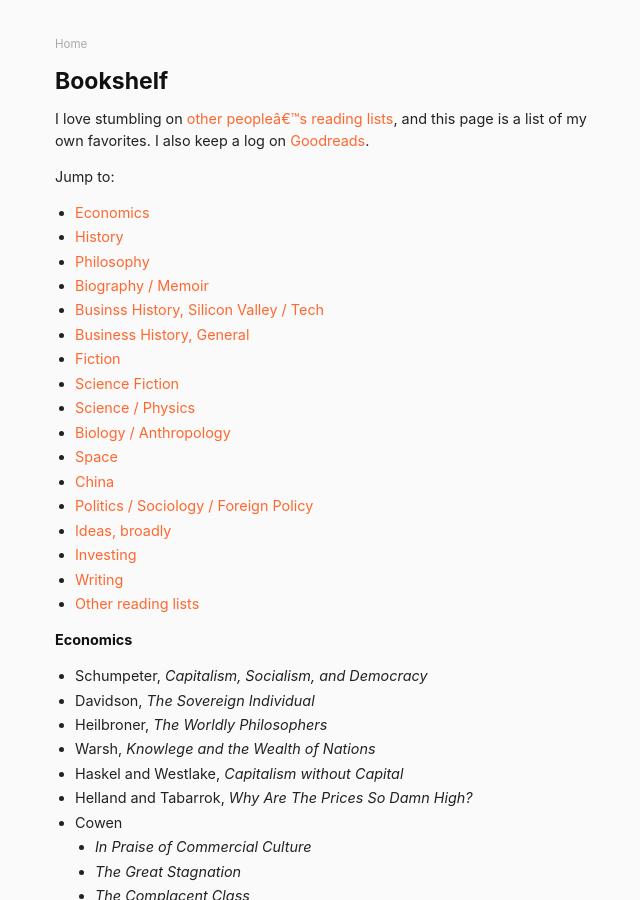
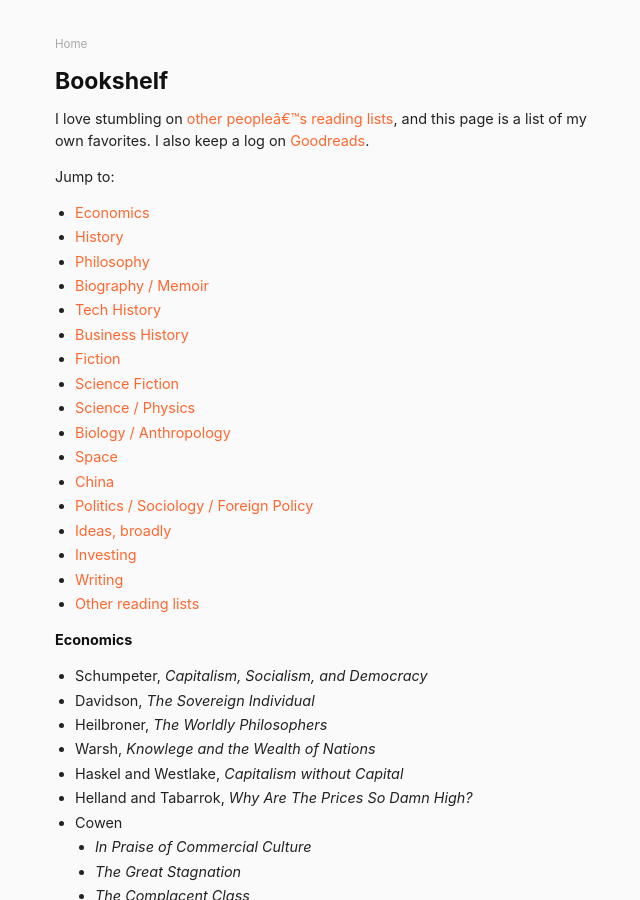
Before and after one commit to danschlz/danschulz.github.io, a Jekyll site: the page built from books.md, in a window 1280 px wide and 900 px high. Shown: the whole window, without its empty margins (305-945 px from the left). Built offline with Jekyll 4.4.1, drawn with Linux system fonts in a browser that asks for light colours; some of the changed text lies outside the part shown.

Commit message:
Update books.md

```diff
--- a/books.md
+++ b/books.md
@@ -11,8 +11,8 @@ Jump to:
 * [History](#history)
 * [Philosophy](#philosophy)
 * [Biography / Memoir](#biography)
-* [Businss History, Silicon Valley / Tech](#svalley)
-* [Business History, General](#bhistory)
+* [Tech History](#svalley)
+* [Business History](#bhistory)
 * [Fiction](#fiction)
 * [Science Fiction](#scifi)
 * [Science / Physics](#science)
@@ -86,7 +86,7 @@ Jump to:
 - Coram, _Boyd_
 - Murakami, _What I Talk About When I Talk About Running_
 
-**Business History, Silicon Valley / Tech** <a name="svalley"></a>
+**Tech History** <a name="svalley"></a>
 - Soni
   - _A Mind at Play: How Claude Shannon Invented the Information Age_
   - _The Founders: The Story of Paypal and the Entrepreneurs Who Shaped Silicon Valley_
@@ -101,7 +101,7 @@ Jump to:
 - Slootman, _Tape Sucks_
 - Bryar & Carr, _Working Backwards: Insights, Stories, and Secrets from Inside Amazon_
 
-**Business History, General** <a name="bhistory"></a>
+**Business History** <a name="bhistory"></a>
 - Chernow, _Titan, The Life of John D. Rockefeller_
 - Morris, _The Tycoons_
 - Ferguson, _The Ascent of Money_
```
